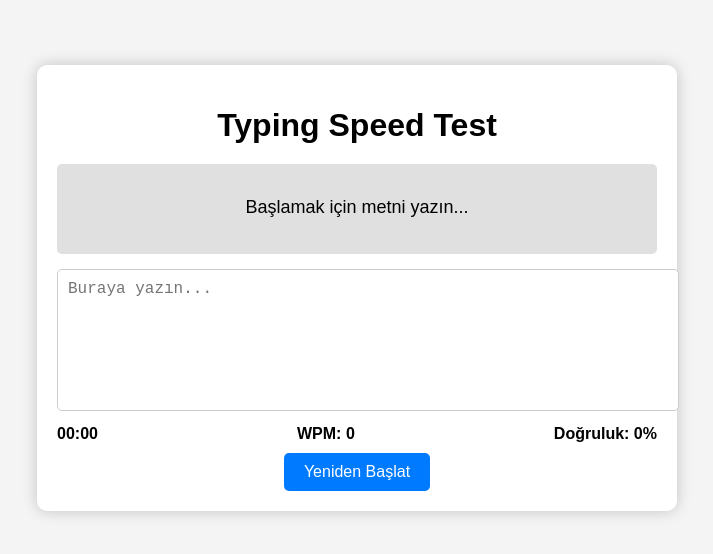
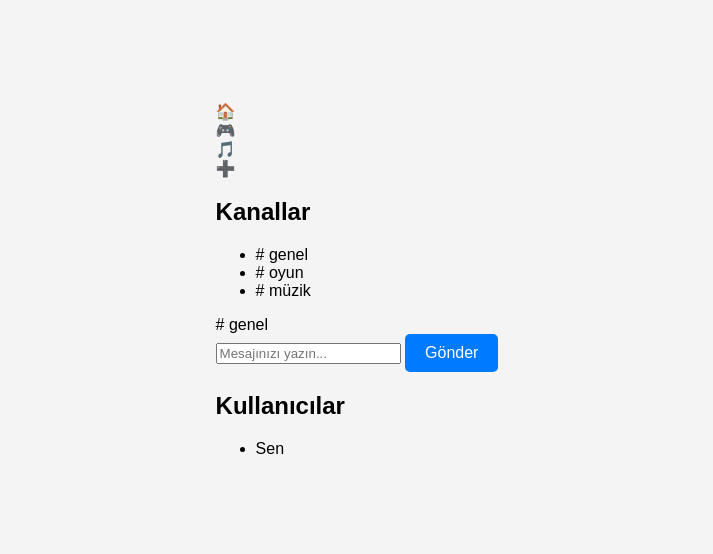
Before and after one commit to larexinc/Yapay-Zeka, a plain HTML site: page index.html in a window 1280 px wide. Shown: the part 112-666 px from the top of the page, without its empty margins (283-996 px from the left). Drawn offline with Linux system fonts and the light colour scheme.

Commit message:
index.html

```diff
--- a/index.html
+++ b/index.html
@@ -1,26 +1,49 @@
 <!DOCTYPE html>
 <html lang="tr">
 <head>
-    <meta charset="UTF-8">
-    <meta name="viewport" content="width=device-width, initial-scale=1.0">
-    <title>Typing Speed Test</title>
-    <link rel="stylesheet" href="style.css">
+  <meta charset="UTF-8">
+  <meta name="viewport" content="width=device-width, initial-scale=1.0">
+  <title>Discord Lite</title>
+  <link rel="stylesheet" href="style.css">
 </head>
 <body>
-    <div class="container">
-        <h1>Typing Speed Test</h1>
-        <div class="quote-container">
-            <p id="quote">Başlamak için metni yazın...</p>
-        </div>
-        <textarea id="inputText" placeholder="Buraya yazın..." oninput="startTest()"></textarea>
-        <div class="stats">
-            <span id="timer">00:00</span>
-            <span id="wpm">WPM: 0</span>
-            <span id="accuracy">Doğruluk: 0%</span>
-        </div>
-        <button onclick="resetTest()">Yeniden Başlat</button>
+  <div class="app">
+    <!-- Sunucu ikonları -->
+    <div class="servers">
+      <div class="server active">🏠</div>
+      <div class="server">🎮</div>
+      <div class="server">🎵</div>
+      <div class="server">➕</div>
     </div>
 
-    <script src="script.js"></script>
+    <!-- Kanal listesi -->
+    <div class="channels">
+      <h2>Kanallar</h2>
+      <ul>
+        <li class="active" onclick="changeChannel('genel')"># genel</li>
+        <li onclick="changeChannel('oyun')"># oyun</li>
+        <li onclick="changeChannel('muzik')"># müzik</li>
+      </ul>
+    </div>
+
+    <!-- Sohbet alanı -->
+    <div class="chat">
+      <div class="chat-header"># <span id="currentChannel">genel</span></div>
+      <div id="messages" class="messages"></div>
+      <div class="chat-input">
+        <input type="text" id="msgInput" placeholder="Mesajınızı yazın...">
+        <button onclick="sendMsg()">Gönder</button>
+      </div>
+    </div>
+
+    <!-- Kullanıcı listesi -->
+    <div class="users">
+      <h2>Kullanıcılar</h2>
+      <ul id="userList">
+        <li>Sen</li>
+      </ul>
+    </div>
+  </div>
+  <script src="app.js"></script>
 </body>
 </html>
```
